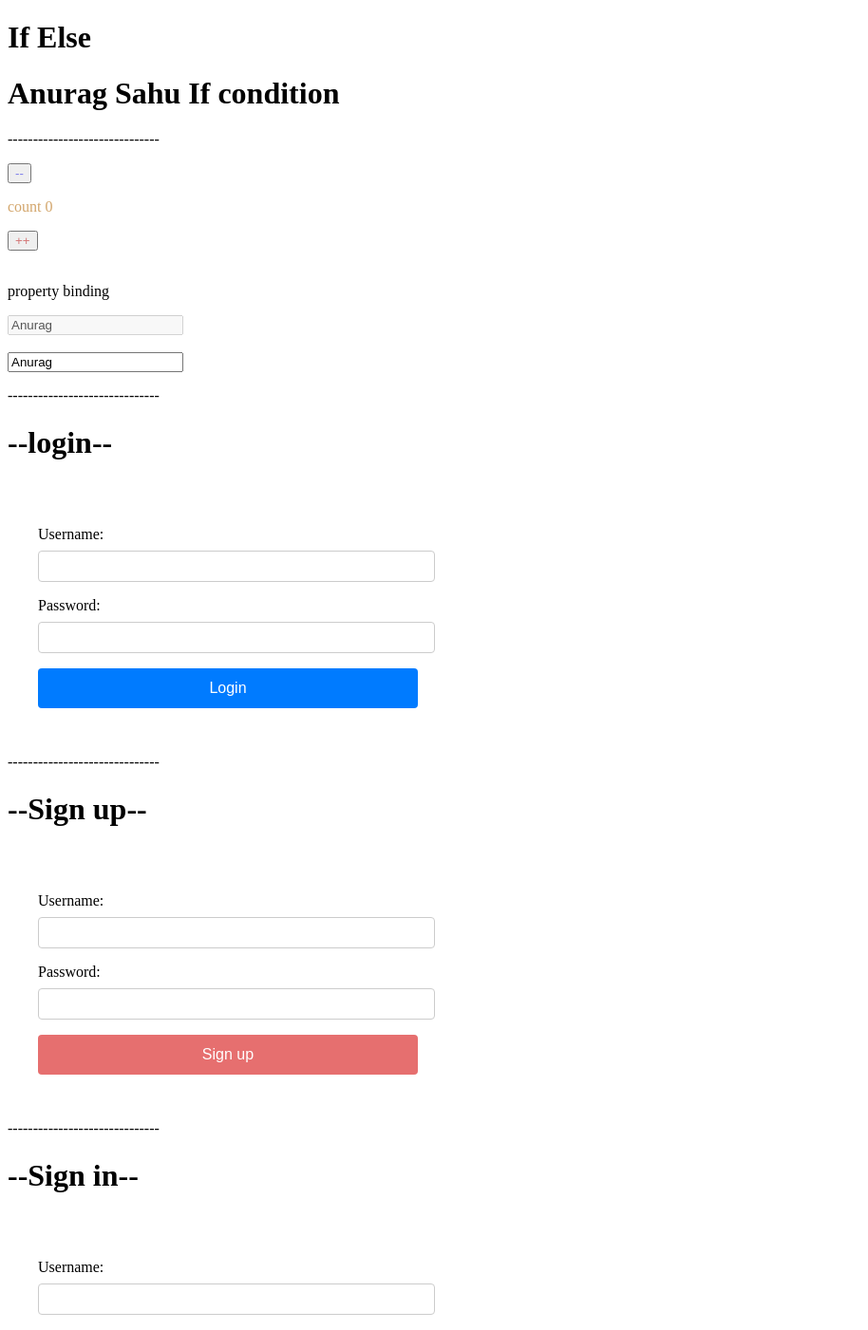
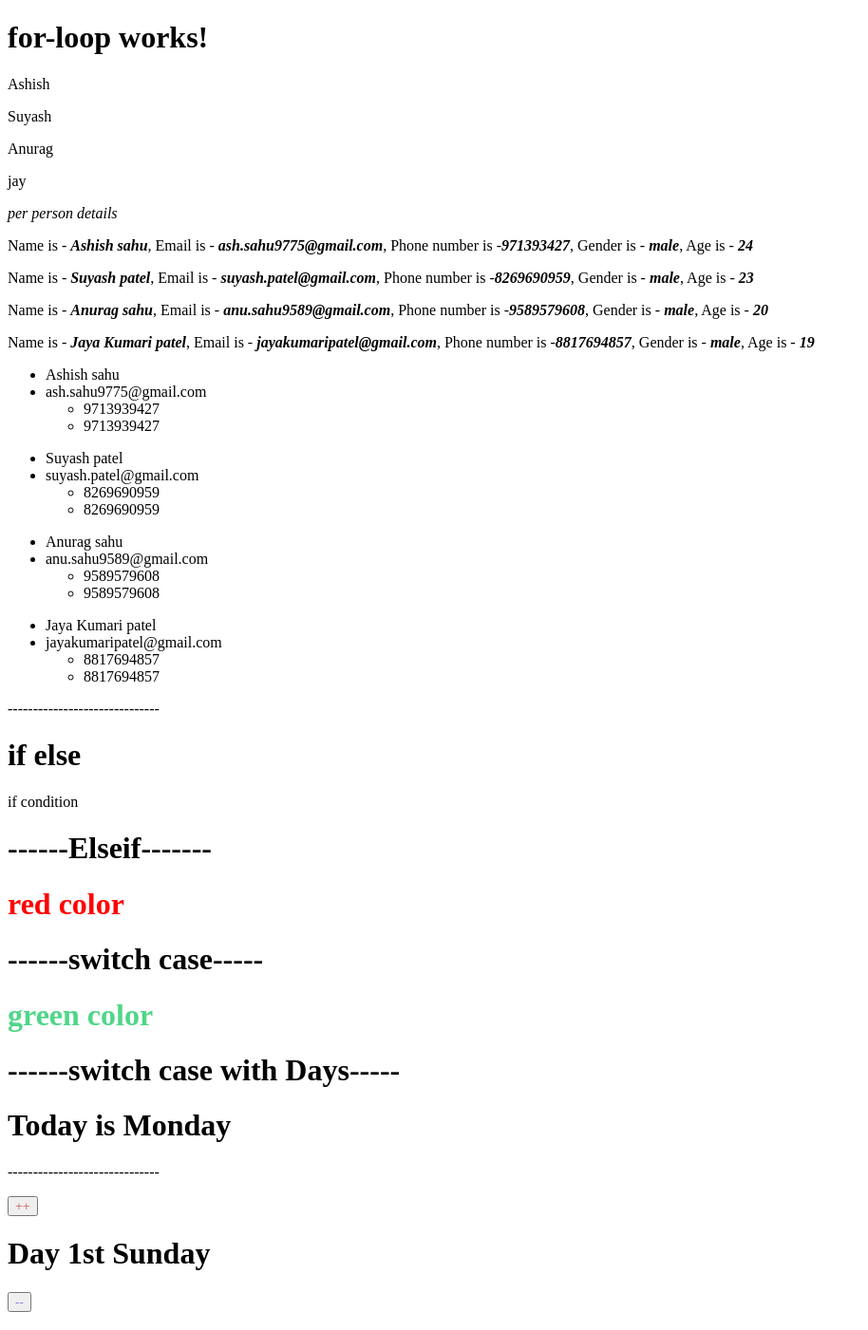
Before and after one commit to a2s8en10/Angular-Bootcamp, an Angular app in the folder firstApp/: page / in a window 1280 px wide. Shown: the top 1401 px of the page at 95% size, without its empty margins (0-914 px from the left). Built offline with nearby package versions, Linux system fonts and the light colour scheme.

Commit message:
Update code

```diff
--- a/firstApp/src/app/app.component.html
+++ b/firstApp/src/app/app.component.html
@@ -1,3 +1,5 @@
+<app-for-loop></app-for-loop>
+<p>------------------------------</p>
 <app-loop></app-loop>
 <p>------------------------------</p>
 <app-counter></app-counter>
--- a/firstApp/src/app/app.module.ts
+++ b/firstApp/src/app/app.module.ts
@@ -7,6 +7,7 @@ import { LoginComponent } from './login/login.component';
 import { UserAuthModule } from './user-auth/user-auth.module';
 import { CounterComponent } from './counter/counter.component';
 import { LoopComponent } from './loop/loop.component';
+import { ForLoopComponent } from './for-loop/for-loop.component';
 // import { SignInComponent } from './user-auth/sign-in/sign-in.component';
 // import { SignUpComponent } from './user-auth/sign-up/sign-up.component';
 
@@ -16,6 +17,7 @@ import { LoopComponent } from './loop/loop.component';
     LoginComponent,
     CounterComponent,
     LoopComponent,
+    ForLoopComponent,
     // UserAuthModule,
     // SignInComponent,
     // SignUpComponent
--- a/firstApp/src/app/counter/counter.component.html
+++ b/firstApp/src/app/counter/counter.component.html
@@ -1,6 +1,16 @@
-<button class="minus" (click)="counter('minus')" >--</button>
-<p id="p">count {{count}}</p>
 <button  class="add" (click)="counter('add')" >++</button>
+<!-- <p id="p">count {{count}}</p> -->
+<div [ngSwitch]="count">
+  <h1 *ngSwitchCase="1">Day 1st Sunday</h1>
+  <h1 *ngSwitchCase="2">Day 2nd Monday</h1>
+  <h1 *ngSwitchCase="3">Day 3rd Tuesday</h1>
+  <h1 *ngSwitchCase="4">Day 4th Wednesday</h1>
+  <h1 *ngSwitchCase="5">Day 5th Thursday</h1>
+  <h1 *ngSwitchCase="6">Day 6th Friday</h1>
+  <h1 *ngSwitchCase="7">Day 7th Saturday</h1>
+  <h1 *ngSwitchDefault> Only 7 Day For One Week {{count}}</h1>
+</div>
+  <button class="minus" (click)="counter('minus')" >--</button>
 <br><br>
 <p>property binding</p>
 <input type="text" name="user name" value={{name}} disabled={{disable}}>
--- a/firstApp/src/app/counter/counter.component.ts
+++ b/firstApp/src/app/counter/counter.component.ts
@@ -12,7 +12,7 @@ export class CounterComponent implements OnInit {
   ngOnInit(): void {
   }
 
-  count = 0
+  count = 1;
   counter(type : string){
     type==='add'?this.count++:this.count--
   }
--- /dev/null
+++ b/firstApp/src/app/for-loop/for-loop.component.html
@@ -0,0 +1,19 @@
+<h1>for-loop works!</h1>
+<p *ngFor="let item of users">{{item}}</p>
+
+<i>per person details</i>
+<p *ngFor="let item of userDetails">
+  Name is - <i><b>{{item.name}}</b></i>,
+  Email is - <i><b>{{item.email}}</b></i>,
+  Phone number is -<i><b>{{item.phone}}</b></i>,
+  Gender is - <i><b>{{item.gender}}</b></i>,
+  Age is - <i><b>{{item.age}}</b></i>
+</p>
+
+<ul *ngFor="let user of nestedLoop">
+  <li>{{user.name}}</li>
+  <li>{{user.email}}</li>
+  <ul *ngFor="let anu of user.phone">
+   <li>{{anu}}</li>
+  </ul>
+</ul>
--- /dev/null
+++ b/firstApp/src/app/for-loop/for-loop.component.ts
@@ -0,0 +1,30 @@
+import { Component, OnInit } from '@angular/core';
+
+@Component({
+  selector: 'app-for-loop',
+  templateUrl: './for-loop.component.html',
+  styleUrls: ['./for-loop.component.css']
+})
+export class ForLoopComponent implements OnInit {
+
+  constructor() { }
+
+  ngOnInit(): void {
+  }
+
+  users = ["Ashish", "Suyash", "Anurag", "jay",]
+  userDetails= [
+    {name: "Ashish sahu", email:"ash.sahu9775@gmail.com",phone:"971393427",gender:"male",age:"24",},
+    {name: "Suyash patel", email:"suyash.patel@gmail.com",phone:"8269690959",gender:"male",age:"23",},
+    {name: "Anurag sahu", email:"anu.sahu9589@gmail.com",phone:"9589579608",gender:"male",age:"20",},
+    {name: "Jaya Kumari patel", email:"jayakumaripatel@gmail.com",phone:"8817694857",gender:"male",age:"19",}
+  ]
+
+  nestedLoop=[
+    {name: "Ashish sahu", email:"ash.sahu9775@gmail.com",phone:['9713939427','9713939427']},
+    {name: "Suyash patel", email:"suyash.patel@gmail.com",phone:['8269690959','8269690959']},
+    {name: "Anurag sahu", email:"anu.sahu9589@gmail.com",phone:['9589579608','9589579608']},
+    {name: "Jaya Kumari patel", email:"jayakumaripatel@gmail.com",phone:['8817694857','8817694857']}
+  ]
+
+}
--- a/firstApp/src/app/loop/loop.component.html
+++ b/firstApp/src/app/loop/loop.component.html
@@ -1,12 +1,36 @@
-<h1>If Else</h1>
-<h1 *ngIf="show=='yes' ; then IfBlock else ElseBlock" ></h1>
+<h1>if else </h1>
+<h1 *ngIf="show;then ifBlock else elseBlock" ></h1>
+<div>
+ <ng-template #ifBlock > if condition</ng-template>
+ <ng-template #elseBlock > Else condition</ng-template>
 
+</div>
+
+<h1>------Elseif-------</h1>
 <div>
-  <ng-template #IfBlock>
-    <h1>Anurag Sahu If condition</h1>
-  </ng-template>
+  <ng-template [ngIf]="color=='red'" ><h1 style="color: red" >red color</h1></ng-template>
+  <ng-template [ngIf]="color=='green'" ><h1 style="color:green">green color</h1></ng-template>
+  <ng-template [ngIf]="color=='blue'" ><h1 style="color:blue">blue color</h1></ng-template>
+</div>
 
-  <ng-template #ElseBlock>
-    <h1>Relax Anurag Else condition</h1>
-  </ng-template>
+<h1>------switch case-----</h1>
+<div [ngSwitch]="rang" >
+  <h1 *ngSwitchCase="'red'" style="color: rgb(223, 95, 95);" >red color</h1>
+  <h1 *ngSwitchCase="'green'" style="color: rgb(80, 214, 136);" >green color</h1>
+  <h1 *ngSwitchCase="'blue'" style="color: rgb(53, 80, 230);" >blue color</h1>
+  <h1 *ngSwitchCase="'yellow'" style="color: rgb(230, 233, 68);" >yellow color</h1>
+  <h1 *ngSwitchCase="'black'" style="color: rgb(19, 24, 21);" >black color</h1>
+  <h1 *ngSwitchDefault>unknown color</h1>
 </div>
+
+<h1>------switch case with Days-----</h1>
+<div [ngSwitch]="days">
+  <h1 *ngSwitchCase="'sunday'">Today is Sunday</h1>
+  <h1 *ngSwitchCase="'monday'">Today is Monday</h1>
+  <h1 *ngSwitchCase="'tuesday'">Today is Tuesday</h1>
+  <h1 *ngSwitchCase="'wednesday'">Today is Wednesday</h1>
+  <h1 *ngSwitchCase="'thursday'">Today is Thursday</h1>
+  <h1 *ngSwitchCase="'friday'">Today is Friday</h1>
+  <h1 *ngSwitchCase="'saturday'">Today is Saturday</h1>
+  <h1 *ngSwitchDefault> Correct Week Name </h1>
+</div>
--- a/firstApp/src/app/loop/loop.component.ts
+++ b/firstApp/src/app/loop/loop.component.ts
@@ -13,5 +13,8 @@ export class LoopComponent implements OnInit {
   }
 
   show = "yes";
+  color= "red";
+  rang= "green";
+  days= "monday";
 
 }
```
Also changed, not shown: firstApp/src/app/for-loop/for-loop.component.css (added), 1 other file (tests, documents, lock files or other folders).
